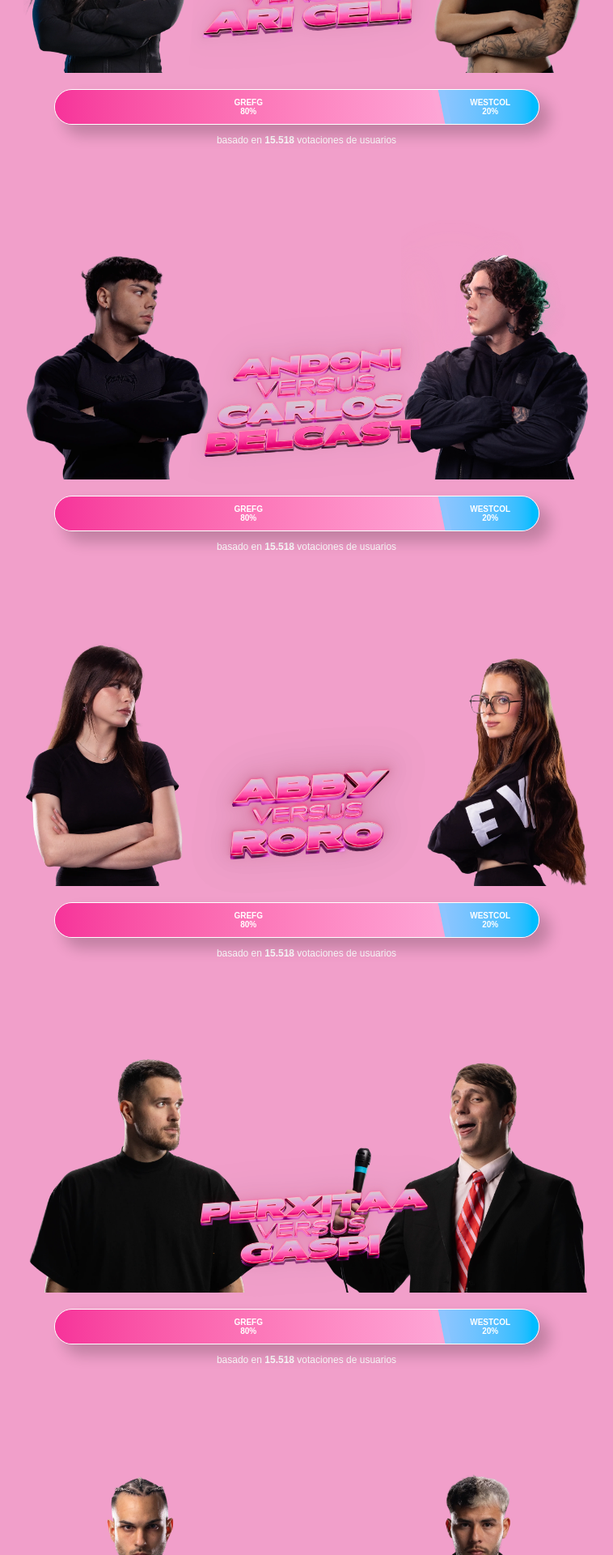
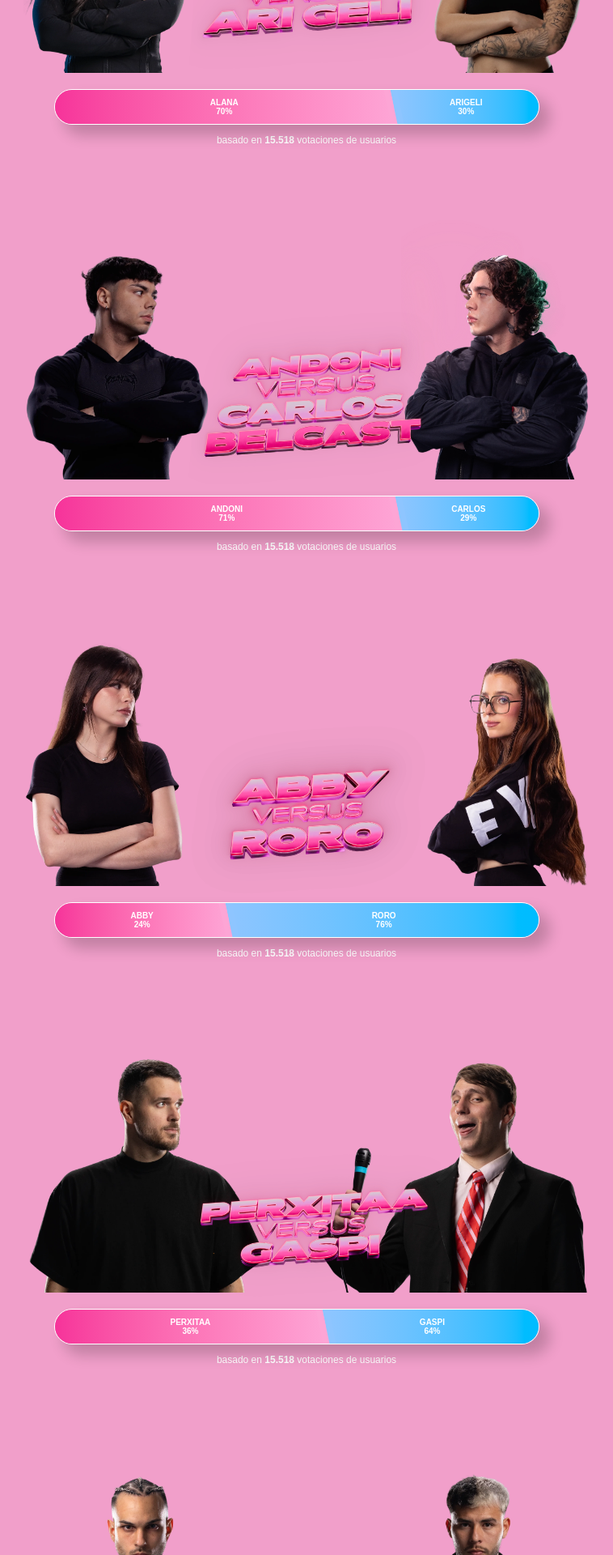
Before and after one commit to Visualmikblood/la_velada_5, a React (Vite) app: page / in a window 1280 px wide. Shown: the part 2380-4300 px from the top of the page at 81% size, without its empty margins (261-1019 px from the left). Built offline with nearby package versions, Linux system fonts and the light colour scheme; a web font is replaced by a local one.

Commit message:
he puesto los porcentajes de pronostico

```diff
--- a/src/components/pronostico/pronostico.jsx
+++ b/src/components/pronostico/pronostico.jsx
@@ -68,9 +68,9 @@ const Pronostico = () => {
                         <div className='barra_de_pronosticos_con_votaciones_2'>
                             <a className="a_con_barra_pronosticos" href="">
                                 <div className='div_dentro_de_a_de_barras_de_pronosticos'>
-                                    <div className='primer_luchador_de_la_barra_de_pronosticos'>
+                                    <div className='primer_luchador_de_la_barra_de_pronosticos primer_luchador_segunda_lucha'>
                                         <span>
-                                            GREFG
+                                            VIRUZZ
                                         </span>
                                         <span>
                                             80%
@@ -80,12 +80,12 @@ const Pronostico = () => {
                                         </div>
 
                                     </div>
-                                    <div className='segundo_luchador_de_la_barra_de_pronosticos'>
+                                    <div className='segundo_luchador_de_la_barra_de_pronosticos segundo_luchador_segunda_lucha'>
                                         <div>
 
                                         </div>
                                         <span>
-                                            WESTCOL
+                                            TOMAS
                                         </span>
                                         <span>
                                             20%
@@ -117,27 +117,27 @@ const Pronostico = () => {
                         <div className='barra_de_pronosticos_con_votaciones_2'>
                             <a className="a_con_barra_pronosticos" href="">
                                 <div className='div_dentro_de_a_de_barras_de_pronosticos'>
-                                    <div className='primer_luchador_de_la_barra_de_pronosticos'>
+                                    <div className='primer_luchador_de_la_barra_de_pronosticos primer_luchador_tercera_lucha'>
                                         <span>
-                                            GREFG
+                                            ALANA
                                         </span>
                                         <span>
-                                            80%
+                                            70%
                                         </span>
                                         <div>
 
                                         </div>
 
                                     </div>
-                                    <div className='segundo_luchador_de_la_barra_de_pronosticos'>
+                                    <div className='segundo_luchador_de_la_barra_de_pronosticos segundo_luchador_tercera_lucha'>
                                         <div>
 
                                         </div>
                                         <span>
-                                            WESTCOL
+                                            ARIGELI
                                         </span>
                                         <span>
-                                            20%
+                                            30%
                                         </span>
                                     </div>
                                 </div>
@@ -165,27 +165,27 @@ const Pronostico = () => {
                         <div className='barra_de_pronosticos_con_votaciones_2'>
                             <a className="a_con_barra_pronosticos" href="">
                                 <div className='div_dentro_de_a_de_barras_de_pronosticos'>
-                                    <div className='primer_luchador_de_la_barra_de_pronosticos'>
+                                    <div className='primer_luchador_de_la_barra_de_pronosticos primer_luchador_cuarta_lucha'>
                                         <span>
-                                            GREFG
+                                            ANDONI
                                         </span>
                                         <span>
-                                            80%
+                                            71%
                                         </span>
                                         <div>
 
                                         </div>
 
                                     </div>
-                                    <div className='segundo_luchador_de_la_barra_de_pronosticos'>
+                                    <div className='segundo_luchador_de_la_barra_de_pronosticos segundo_luchador_cuarta_lucha'>
                                         <div>
 
                                         </div>
                                         <span>
-                                            WESTCOL
+                                            CARLOS
                                         </span>
                                         <span>
-                                            20%
+                                            29%
                                         </span>
                                     </div>
                                 </div>
@@ -213,27 +213,27 @@ const Pronostico = () => {
                         <div className='barra_de_pronosticos_con_votaciones_2'>
                             <a className="a_con_barra_pronosticos" href="">
                                 <div className='div_dentro_de_a_de_barras_de_pronosticos'>
-                                    <div className='primer_luchador_de_la_barra_de_pronosticos'>
+                                    <div className='primer_luchador_de_la_barra_de_pronosticos primer_luchador_quinta_lucha'>
                                         <span>
-                                            GREFG
+                                            ABBY
                                         </span>
                                         <span>
-                                            80%
+                                            24%
                                         </span>
                                         <div>
 
                                         </div>
 
                                     </div>
-                                    <div className='segundo_luchador_de_la_barra_de_pronosticos'>
+                                    <div className='segundo_luchador_de_la_barra_de_pronosticos segundo_luchador_quinta_lucha'>
                                         <div>
 
                                         </div>
                                         <span>
-                                            WESTCOL
+                                            RORO
                                         </span>
                                         <span>
-                                            20%
+                                            76%
                                         </span>
                                     </div>
                                 </div>
@@ -260,27 +260,27 @@ const Pronostico = () => {
                         <div className='barra_de_pronosticos_con_votaciones_2'>
                             <a className="a_con_barra_pronosticos" href="">
                                 <div className='div_dentro_de_a_de_barras_de_pronosticos'>
-                                    <div className='primer_luchador_de_la_barra_de_pronosticos'>
+                                    <div className='primer_luchador_de_la_barra_de_pronosticos primer_luchador_sexta_lucha'>
                                         <span>
-                                            GREFG
+                                            PERXITAA
                                         </span>
                                         <span>
-                                            80%
+                                            36%
                                         </span>
                                         <div>
 
                                         </div>
 
                                     </div>
-                                    <div className='segundo_luchador_de_la_barra_de_pronosticos'>
+                                    <div className='segundo_luchador_de_la_barra_de_pronosticos segundo_luchador_sexta_lucha'>
                                         <div>
 
                                         </div>
                                         <span>
-                                            WESTCOL
+                                            GASPI
                                         </span>
                                         <span>
-                                            20%
+                                           64%
                                         </span>
                                     </div>
                                 </div>
@@ -306,27 +306,27 @@ const Pronostico = () => {
                         <div className='barra_de_pronosticos_con_votaciones_2'>
                             <a className="a_con_barra_pronosticos" href="">
                                 <div className='div_dentro_de_a_de_barras_de_pronosticos'>
-                                    <div className='primer_luchador_de_la_barra_de_pronosticos'>
+                                    <div className='primer_luchador_de_la_barra_de_pronosticos primer_luchador_septima_lucha'>
                                         <span>
-                                            GREFG
+                                            PEREIRA
                                         </span>
                                         <span>
-                                            80%
+                                            56%
                                         </span>
                                         <div>
 
                                         </div>
 
                                     </div>
-                                    <div className='segundo_luchador_de_la_barra_de_pronosticos'>
+                                    <div className='segundo_luchador_de_la_barra_de_pronosticos segundo_luchador_septima_lucha'>
                                         <div>
 
                                         </div>
                                         <span>
-                                            WESTCOL
+                                            RIVALDIOS
                                         </span>
                                         <span>
-                                            20%
+                                            44%
                                         </span>
                                     </div>
                                 </div>
--- a/src/components/pronostico/pronostico.scss
+++ b/src/components/pronostico/pronostico.scss
@@ -75,6 +75,7 @@ section {
                 border-radius: 30px;
                 border: solid 1px #fff;
                 box-shadow: 12px 12px 18px 1px rgb(0 0 0 / 0.2);
+
                 .primer_luchador_de_la_barra_de_pronosticos{
                   display: flex;
                   flex-direction: column;
@@ -99,6 +100,42 @@ section {
                     z-index: 999;
                   }
                 }
+                .primer_luchador_segunda_lucha{
+                  width: 80%!important;
+                }
+                .segundo_luchador_segunda_lucha{
+                  width: 20%!important;
+                }
+                .primer_luchador_tercera_lucha{
+                  width: 70%!important;
+                }
+                .segundo_luchador_tercera_lucha{
+                  width: 30%!important;
+                }
+                .primer_luchador_cuarta_lucha{
+                  width: 71%!important;
+                }
+                .segundo_luchador_cuarta_lucha{
+                  width: 29%!important;
+                }
+                .primer_luchador_quinta_lucha{
+                  width: 36%!important;
+                }
+                .segundo_luchador_quinta_lucha{
+                  width: 64%!important;
+                }
+                .primer_luchador_sexta_lucha{
+                  width: 56%!important;
+                }
+                .segundo_luchador_sexta_lucha{
+                  width: 44%!important;
+                }
+                .primer_luchador_septima_lucha{
+                  width: 70%!important;
+                }
+                .segundo_luchador_septima_lucha{
+                  width: 30%!important;
+                }
                 .segundo_luchador_de_la_barra_de_pronosticos{
                   div{
                     width: calc(0.25rem * 2);
@@ -122,6 +159,7 @@ section {
                   }
                 }
               }
+
             }
              .numero_de_votos{
               color: #fff;
```
